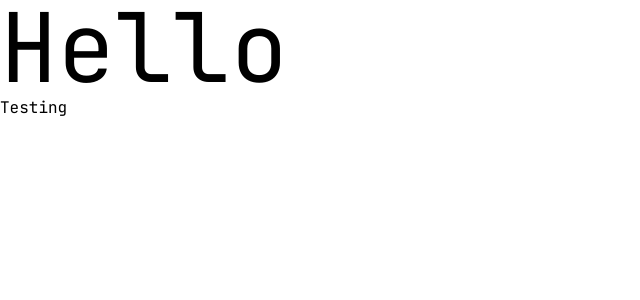
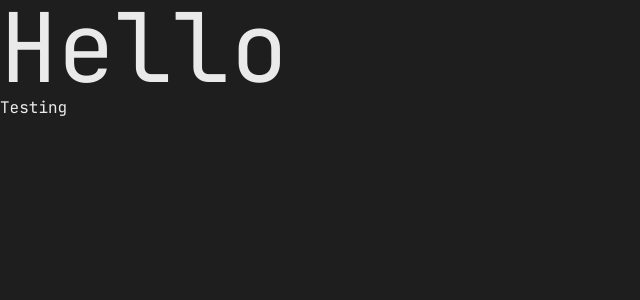
Before and after one commit to visceral89/portfolio2023, a Next.js app: page / in a window 1280 px wide. Shown: the top 300 px of the page, without its empty margins (0-640 px from the left). Built offline with nearby package versions, Linux system fonts and the light colour scheme.

Commit message:
Dark Mode

```diff
--- a/styles/globals.css
+++ b/styles/globals.css
@@ -2,6 +2,17 @@
 @tailwind components;
 @tailwind utilities;
 
+:root {
+	/* Global Vars */
+	--main-bg-color: #1e1e1e;
+	--main-font-color: #eaeaea;
+}
+
 * {
 	font-family: var(--jet-font);
 }
+
+body {
+	color: var(--main-font-color);
+	background: var(--main-bg-color);
+}
```
